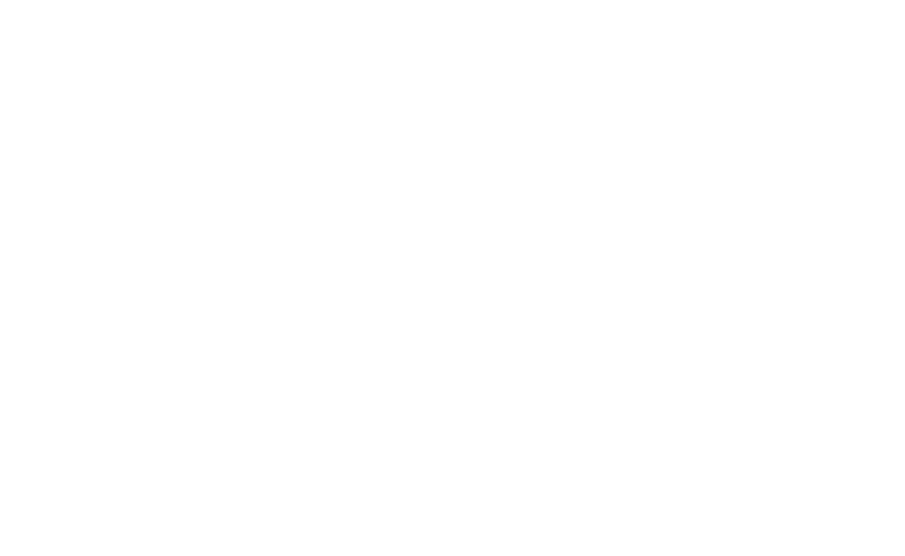
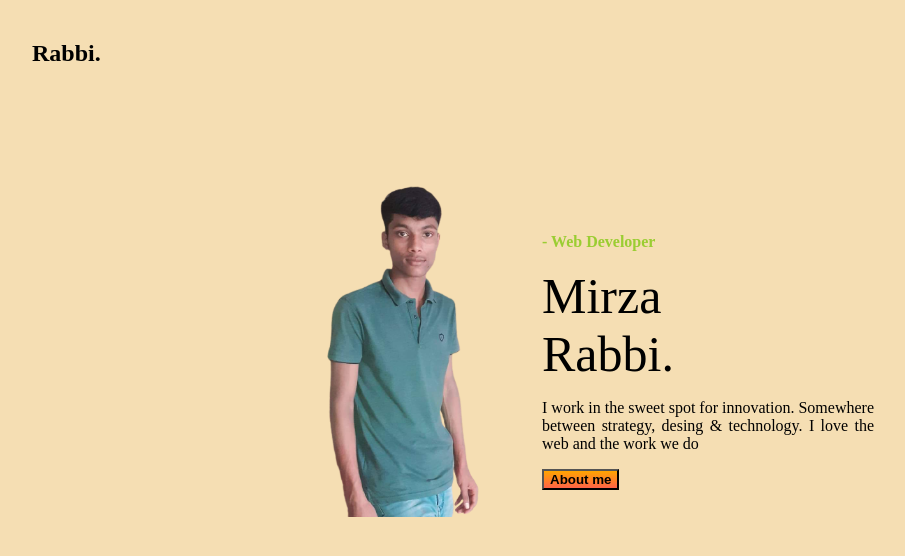
Before and after one commit to deb-rabbi/project-01, a plain HTML site: page index.html in a window 1280 px wide. Shown: the whole page, without its empty margins (36-941 px from the left). Drawn offline with Linux system fonts and the light colour scheme.

Commit message:
some-changes

```diff
--- a/index.html
+++ b/index.html
@@ -1,5 +1,6 @@
 <!DOCTYPE html>
 <html lang="en">
+
 <head>
    <meta charset="UTF-8">
    <meta http-equiv="X-UA-Compatible" content="IE=edge">
@@ -9,7 +10,31 @@
    <link rel="shortcut icon" href="favicon.ico" type="image/x-icon">
 
 </head>
-<body>
+
+<body class="body" style="background-color: wheat">
+   <h2>Rabbi.</h2>
+   <section id="container">
+      <div class="rabbi">
+         <img src="mirza01.png" alt="">
+      </div>
+      <div class="info">
+         <p style="color: yellowgreen;font-weight: 800;">- Web Developer</p>
+         <h1 >Mirza</h1>
+         <h1>Rabbi.</h1>
+         <p>I work in the sweet spot for innovation.
+         Somewhere between strategy, desing & technology.
+         I love the web and the work we do
+         </p>
+         <a target="-blank" href="https://web.facebook.com/mirza.rabbi.7"><input type="submit" value="About me"></a>
+
+
+      </div>
+   </section>
+
+
+
+
 
 </body>
+
 </html>
--- a/style.css
+++ b/style.css
@@ -0,0 +1,50 @@
+@import url('https://fonts.googleapis.com/css2?family=Poppins:wght@300&display=swap')
+
+
+.body{
+   background-color: rgb(3, 3, 44);
+}
+.body h2{
+   margin-top: 40px;
+   padding-left: 60px;
+}
+#container{
+   display: flex;
+   margin-left: 300px;
+   margin-right: 300px;
+   margin-top: 100px;
+   text-align:justify;
+
+}
+
+.rabbi{
+   width: 150px;
+   height: vh;
+   padding-left: 20px;
+   margin-left: 10px;
+   margin-right: 20px;
+   border: 0px solid ;
+   background-color:;
+
+}
+.rabbi img{
+   width: 350px;
+   height: 350px;
+}
+.info{
+   width: 50%;
+   background-color: ;
+   padding-top: 50px;
+   padding-left: 50px;
+   margin-left: 20px;
+}
+.info h1{
+   font-size: 50px;
+   margin: 0;
+   font-weight: 500;
+}
+.info input{
+   text-decoration: none;
+   background-image: linear-gradient(orange, tomato);
+   font-weight: 800;
+}
```
Also changed, not shown: FB_IMG_1524056764485.jpg (added), FB_IMG_1524056780328.jpg (added), FB_IMG_1629736296133.jpg (added), FB_IMG_1639707720588.jpg (added), mirza01.png (added), mirza02.png (added), 7 other files.
